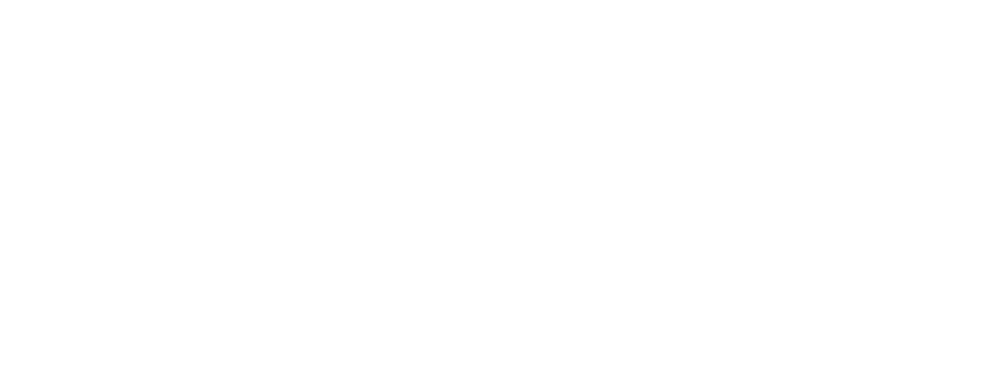
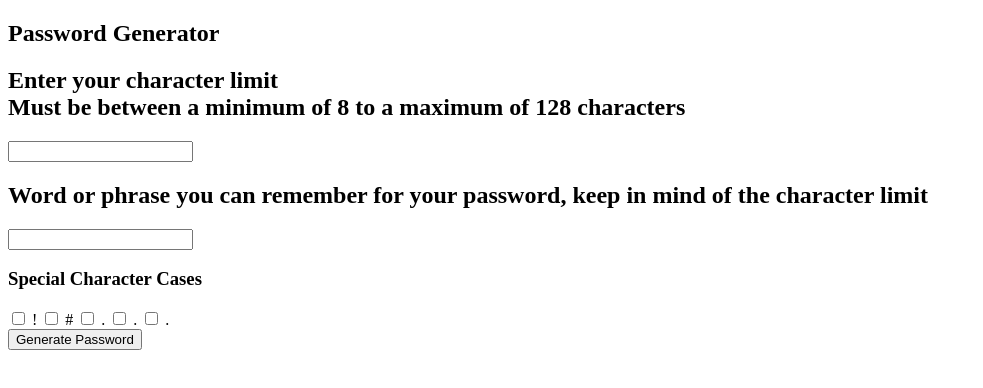
Before and after one commit to mambrocio/chal-three-generator, a plain HTML site: page index.html in a window 1280 px wide. Shown: the whole page, without its empty margins (0-983 px from the left). Drawn offline with Linux system fonts and the light colour scheme.

Commit message:
Added some entry and input elements

```diff
--- a/index.html
+++ b/index.html
@@ -1,21 +1,40 @@
 <!DOCTYPE html>
-<!--[if lt IE 7]>      <html class="no-js lt-ie9 lt-ie8 lt-ie7"> <![endif]-->
-<!--[if IE 7]>         <html class="no-js lt-ie9 lt-ie8"> <![endif]-->
-<!--[if IE 8]>         <html class="no-js lt-ie9"> <![endif]-->
-<!--[if gt IE 8]>      <html class="no-js"> <!--<![endif]-->
 <html>
     <head>
         <meta charset="utf-8">
         <meta http-equiv="X-UA-Compatible" content="IE=edge">
-        <title></title>
-        <meta name="description" content="">
+        <title>Password Generator</title>
         <meta name="viewport" content="width=device-width, initial-scale=1">
         <link rel="stylesheet" href="">
     </head>
     <body>
-        <!--[if lt IE 7]>
-            <p class="browsehappy">You are using an <strong>outdated</strong> browser. Please <a href="#">upgrade your browser</a> to improve your experience.</p>
-        <![endif]-->
+
+    <section>
+        <h1>Password Generator</h1>
+
+        <h2>Enter your character limit<br>
+            Must be between a minimum of 8 to a maximum of 128 characters
+        </h2>
+
+        <input class="char-limit-box" type="number" name="characterLimit">
+
+        <h2>Word or phrase you can remember for your password, keep in mind of the character limit</h2>
+        <input class="phrase-box"type="text" name="phrase">
+
+        <h3>Special Character Cases</h3>
+        <input type="checkbox" id="exPoint" name="exclamationPoint" value="!">
+        <label for="exclPoint">!</label>
+        <input type="checkbox" id="poundHash" name="poundAndHash" value="#">
+        <label for="poundHash">#</label>
+        <input type="checkbox" id="pd" name="period" value=".">
+        <label for="pd">.</label>
+        <input type="checkbox" id="dolSign" name="dollar-sign" value="$">
+        <label for="money">.</label>
+        <input type="checkbox" id="money" name="dollar-sign" value="$">
+        <label for="money">.</label>
+        <br>
+        <button>Generate Password</button>
+    </section>
 
         <script src="" async defer></script>
     </body>
```
